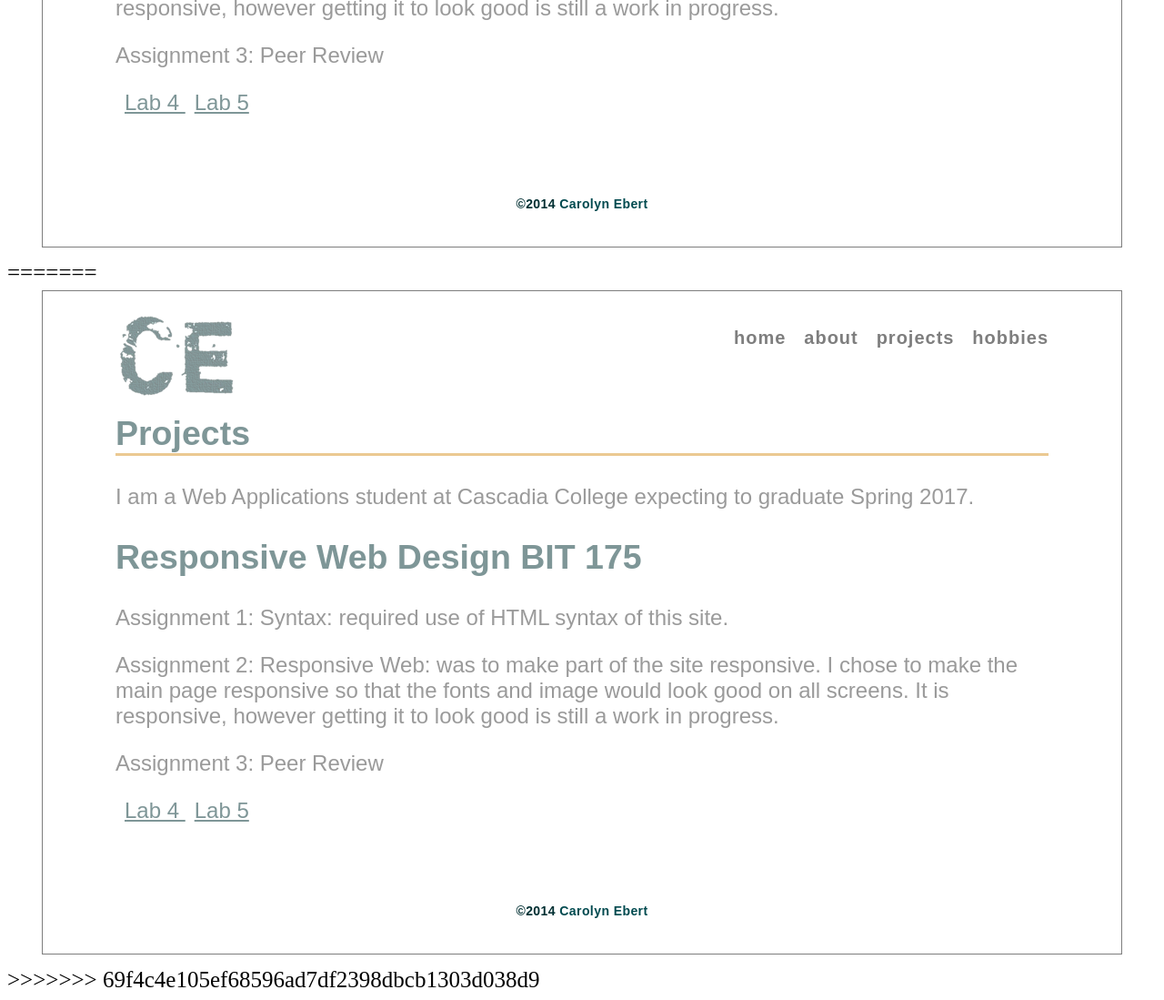
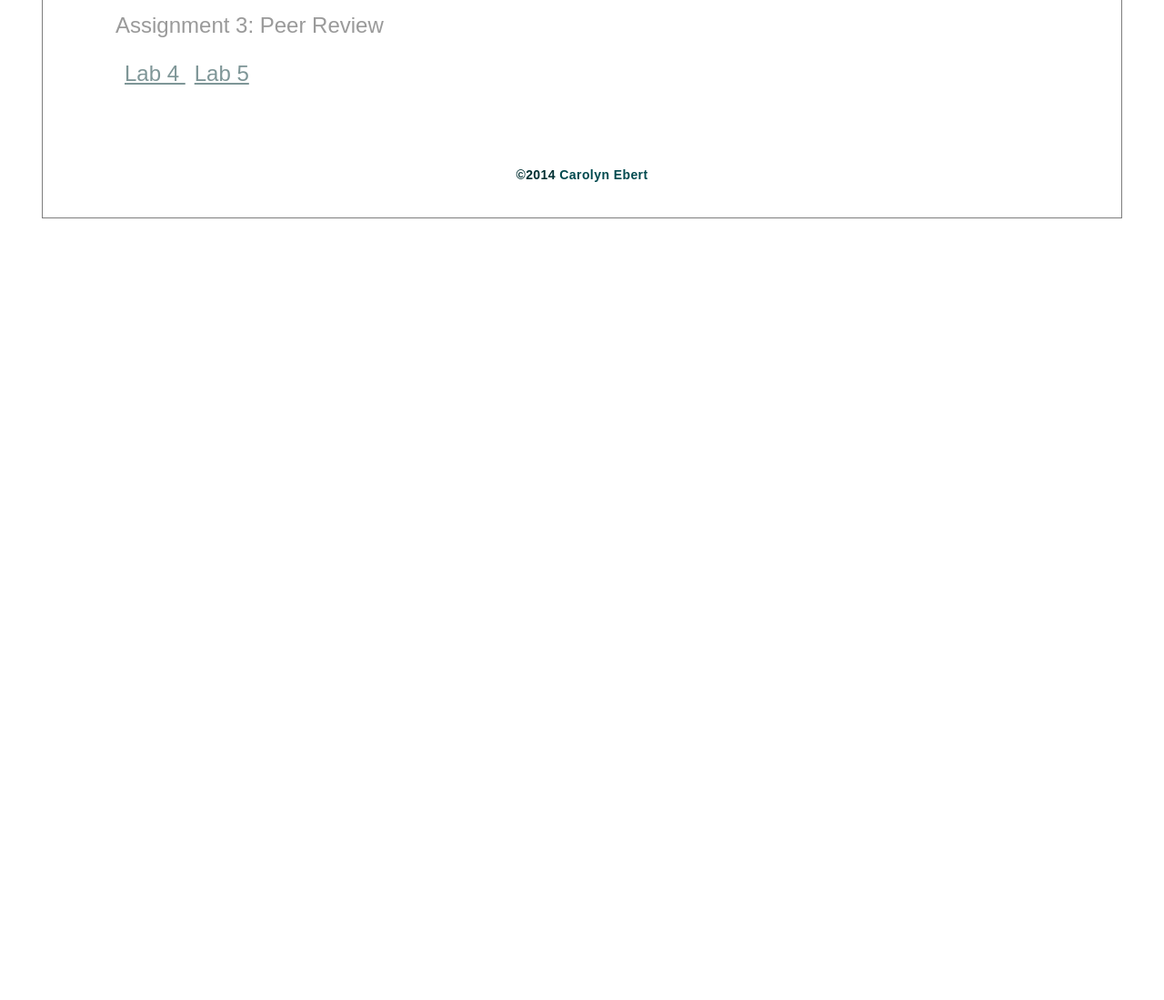
Before and after one commit to cjebert/cjebert.github.io, a plain HTML site: page projects.html in a window 1280 px wide. Shown: the part 500-1599 px from the top of the page at 91% size. After the commit the page ends 800 px from the top, so only its background shows below. Drawn offline with Linux system fonts and the light colour scheme.

Commit message:
fixed index and projects

```diff
--- a/projects.html
+++ b/projects.html
@@ -1,4 +1,4 @@
-<<<<<<< HEAD
+
 <!doctype html>
 <html lang="en">
 <head>
@@ -36,43 +36,4 @@
     <footer><p>&copy;2014 <a href="cjebert2013@gmail.com">Carolyn Ebert</a></p></footer>
 </div>
 </body>
-=======
-<!doctype html>
-<html lang="en">
-<head>
-<meta charset="utf-8">
-<title>Carolyn Ebert's Portfolio: About Carolyn</title>
-<meta name="author" content="Carolyn Ebert">
-<meta name="keywords" content="Carolyn Ebert, Web Development Porfolio">
-<meta name="description" content="This is a portfolio site for Carolyn Ebert.">
-<link rel="stylesheet" href="styles/responsive_styles.css">
- <link rel="stylesheet" href="icomoon3/style.css">
-
-<link href='http://fonts.googleapis.com/css?family=Source+Sans+Pro:400,600' rel='stylesheet' type='text/css'>
-</head>
-<body>
-<div id="wrap">
-	<div id="main">
-	<header>
-    	<a href="index.html"><img id="logosmall" alt="Logo Link to Home" src="images/logosmall1.png"></a>
-    	<nav><a href="index1.html">home</a> <a href="about.html">about</a> <a href="#">projects</a> <a href="hobbies.html">hobbies</a></nav>
-    </header>
-    <section>
-<h1>Projects</h1>
-      <p>I am a Web Applications student at Cascadia College expecting to graduate Spring 2017.</p>
-      <h2>Responsive Web Design BIT 175</h2>
-      <p>Assignment 1: Syntax: required use of HTML syntax of this site.</p>
-	  <p>Assignment 2: Responsive Web: was to make part of the site responsive.  I chose to make the main page responsive so that the fonts and image would look good on all screens.  It is responsive, however getting it to look good is still a work in progress.</p>
-    <p>Assignment 3: Peer Review</p>
-	<a href="animated.html">Lab 4    </a>
-	<a href="gsanimation/lab5.html">Lab 5</a>
-
-      </section>
-	</div>
-</div>
-<div id="footer">
-    <footer><p>&copy;2014 <a href="cjebert2013@gmail.com">Carolyn Ebert</a></p></footer>
-</div>
-</body>
->>>>>>> 69f4c4e105ef68596ad7df2398dbcb1303d038d9
 </html>
```
